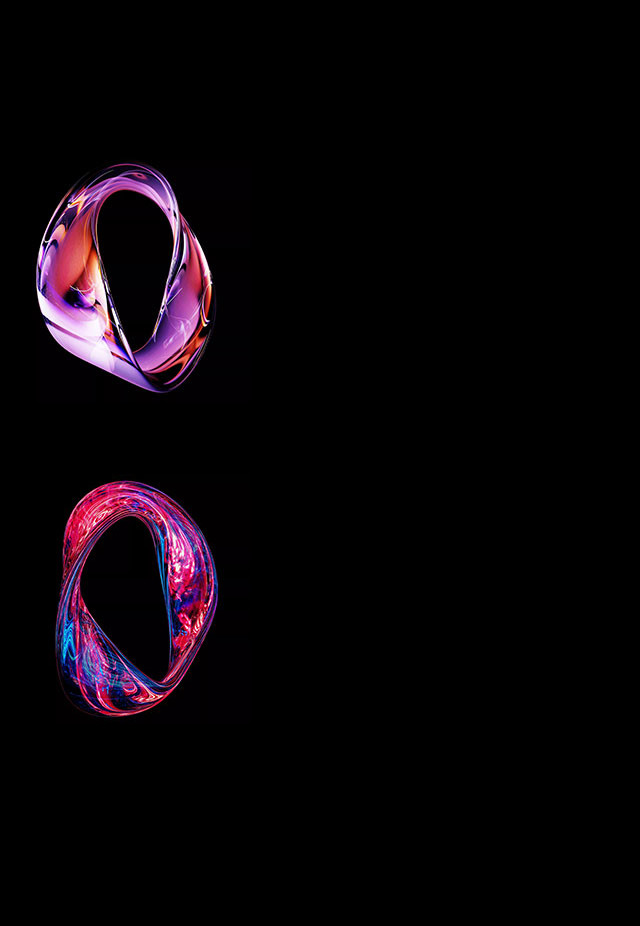
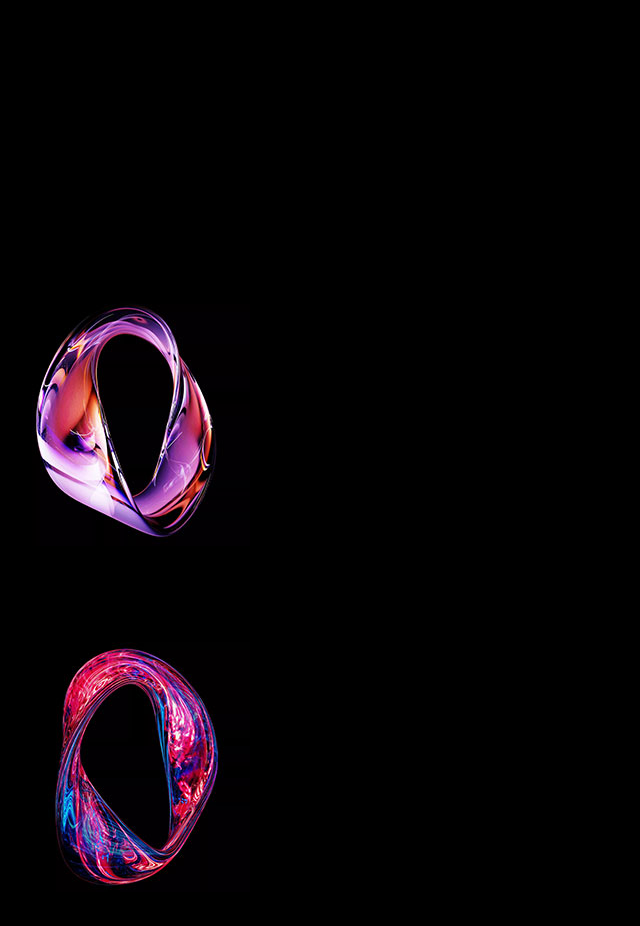
Before and after one commit to Akhilakku23/Portfolio, a React (Vite) app: page / in a window 1280 px wide. Shown: the part 1460-2386 px from the top of the page, without its empty margins (0-640 px from the left). Built offline with nearby package versions, Linux system fonts and the light colour scheme.

Commit message:
cahnge experience

```diff
--- a/src/App.jsx
+++ b/src/App.jsx
@@ -6,6 +6,7 @@ import Experience from "./componets/Experience";
 import Services  from "./componets/Services";
 import Contact from "./componets/Contact";
 import Footer from "./componets/Footer";
+import Education from "./componets/Education";
 
 const App = () => {
   return (
@@ -17,6 +18,7 @@ const App = () => {
   <Navbar/>
   <Hero/>
   <Technologies/>
+  <Education />
   <Project/>
   <Experience/>
   <Services/>
--- /dev/null
+++ b/src/componets/Education.jsx
@@ -0,0 +1,58 @@
+import React from "react";
+import { motion } from "framer-motion";
+
+
+const Education = () => {
+  const cardVariants = {
+    hidden: { opacity: 0, y: 30 },
+    visible: (i) => ({
+      opacity: 1,
+      y: 0,
+      transition: { delay: i * 0.2, duration: 0.6 },
+    }),
+  };
+ const educationList = [
+    {
+      title: "Diploma in Computer Engineering",
+      college: "Govt. Polytechnic College, Muttom",
+      years: "2021 – 2024",
+      grade: "First Class",
+      description:
+        "Graduated with First Class, completing a comprehensive 3-year diploma program focused on core computer engineering principles, Developed hands-on projects using C  and web technologies to solidify theoretical knowledge.",
+    },
+  ];
+
+
+  return (
+    <section className="bg-gradient-to-r  via-black  py-16 text-white">
+      <div className="max-w-5xl mx-auto px-4">
+        <h2 className="text-4xl font-bold text-center mb-12 flex items-center justify-center gap-3">
+          Education
+        </h2>
+
+        <div className="space-y-8">
+          {educationList.map((edu, i) => (
+            <motion.div
+              key={i}
+              className=" rounded-3xl p-6 shadow-xl hover:shadow-blue-500/30 transition duration-300"
+              initial="hidden"
+              whileInView="visible"
+              viewport={{ once: true }}
+              custom={i}
+              variants={cardVariants}
+            >
+              <h3 className="text-2xl font-semibold text-white-300">
+                {edu.title}
+              </h3>
+              <p className="text-lg text-gray-300 mt-1">{edu.college}</p>
+              <p className="text-sm text-gray-400 mb-4">{edu.years}</p>
+              <p className="text-base text-gray-200">{edu.description}</p>
+            </motion.div>
+          ))}
+        </div>
+      </div>
+    </section>
+  );
+};
+
+export default Education;
--- a/src/componets/Experience.jsx
+++ b/src/componets/Experience.jsx
@@ -1,7 +1,140 @@
-import { FaReact, FaNodeJs } from 'react-icons/fa';
-import { SiMongodb } from 'react-icons/si';
-import { motion } from 'framer-motion';
-import { SiExpress } from 'react-icons/si';
+// import { FaReact, FaNodeJs } from 'react-icons/fa';
+// import { SiMongodb } from 'react-icons/si';
+// import { motion } from 'framer-motion';
+// import { SiExpress } from 'react-icons/si';
+
+// const Experience = () => {
+//   const containerVariants = {
+//     hidden: { opacity: 0, y: 50 },
+//     visible: {
+//       opacity: 1,
+//       y: 0,
+//       transition: { duration: 1, when: 'beforeChildren', staggerChildren: 0.3 },
+//     },
+//   };
+
+//   const itemVariants = {
+//     hidden: { opacity: 0, x: -30 },
+//     visible: { opacity: 1, x: 0, transition: { duration: 0.5 } },
+//   };
+
+//   const techIconVariants = {
+//     hover: { scale: 1.2, transition: { duration: 0.3 } },
+//   };
+
+//   return (
+//     <motion.section
+//       id="internships"
+//       className="py-20 text-white"
+//       initial="hidden"
+//       whileInView="visible"
+//       variants={containerVariants}
+//     >
+//       <motion.h2
+//         className="text-4xl font-bold text-center mb-8"
+//         variants={itemVariants}
+//       >
+//         Internship Experience
+//       </motion.h2>
+//       <motion.div className="max-w-5xl mx-auto" variants={itemVariants}>
+//         <motion.div
+//           className="p-6 rounded-lg shadow-lg mb-8"
+//           whileHover={{ scale: 1.02 }}
+//         >
+//           <motion.h3 className="text-3xl font-semibold" variants={itemVariants}>
+//             MERN Stack Developer Intern
+//           </motion.h3>
+//           <motion.p className="text-lg mt-2" variants={itemVariants}>
+//             Company Name - Synnefo Solution
+//           </motion.p>
+//           <motion.p className="text-sm mb-4" variants={itemVariants}>
+//             Aug 2024 - February 2025
+//           </motion.p>
+
+//           <motion.ul
+//             className="list-disc pl-6 mt-4"
+//             initial="hidden"
+//             animate="visible"
+//             variants={containerVariants}
+//           >
+//             {[
+//               'Developed and maintained web applications using the MERN stack (MongoDB, Express.js, React.js, Node.js).',
+//               'Collaborated with the team to design responsive and user-friendly UI components in React.js.',
+//               'Implemented RESTful APIs using Express.js and Node.js, ensuring smooth data integration and communication.',
+//               'Worked with MongoDB to store and retrieve data efficiently.',
+//               'Participated in code reviews, learning from senior developers, and improved the quality of the codebase.',
+//               'Optimized application performance by identifying and fixing bottlenecks in front-end and back-end components.',
+//             ].map((text, index) => (
+//               <motion.li key={index} variants={itemVariants}>
+//                 {text}
+//               </motion.li>
+//             ))}
+//           </motion.ul>
+
+//           <div className="mt-6">
+//             <motion.p className="font-semibold" variants={itemVariants}>
+//               Key Achievements:
+//             </motion.p>
+//             <motion.ul
+//               className="list-inside list-disc mt-2"
+//               variants={containerVariants}
+//             >
+//               {[
+//                 'Successfully built and deployed an e-commerce website prototype using MERN stack.',
+//                 'Gained proficiency in Git, GitHub, and agile workflows.',
+//                 'Enhanced problem-solving and debugging skills by working on real-world challenges.',
+//               ].map((text, index) => (
+//                 <motion.li key={index} variants={itemVariants}>
+//                   {text}
+//                 </motion.li>
+//               ))}
+//             </motion.ul>
+//           </div>
+
+//           {/* Optional: Add tech icons with hover effects */}
+//           <motion.div className="flex space-x-4 mt-6" variants={containerVariants}>
+//             <motion.div
+//               variants={techIconVariants}
+//               whileHover="hover"
+//               className="text-cyan-400"
+//             >
+//               <FaReact className="text-4xl" />
+//             </motion.div>
+//             <motion.div
+//               variants={techIconVariants}
+//               whileHover="hover"
+//               className="text-green-600"
+//             >
+//               <FaNodeJs className="text-4xl" />
+//             </motion.div>
+//             <motion.div
+//               variants={techIconVariants}
+//               whileHover="hover"
+//               className="text-green-500"
+//             >
+//               <SiMongodb className="text-4xl" />
+//             </motion.div>
+
+//             <motion.div
+//               variants={techIconVariants}
+//               whileHover="hover"
+//               className="text-green-500"
+//             >
+//             < SiExpress className="text-4xl" />
+//             </motion.div>
+
+//           </motion.div>
+//         </motion.div>
+//       </motion.div>
+//     </motion.section>
+//   );
+// };
+
+// export default Experience;
+import React from "react";
+import { FaReact, FaNodeJs } from "react-icons/fa";
+import { SiMongodb, SiExpress } from "react-icons/si";
+import { motion } from "framer-motion";
 
 const Experience = () => {
   const containerVariants = {
@@ -9,7 +142,7 @@ const Experience = () => {
     visible: {
       opacity: 1,
       y: 0,
-      transition: { duration: 1, when: 'beforeChildren', staggerChildren: 0.3 },
+      transition: { duration: 1, when: "beforeChildren", staggerChildren: 0.3 },
     },
   };
 
@@ -24,7 +157,7 @@ const Experience = () => {
 
   return (
     <motion.section
-      id="internships"
+      id="mern-course"
       className="py-20 text-white"
       initial="hidden"
       whileInView="visible"
@@ -34,36 +167,41 @@ const Experience = () => {
         className="text-4xl font-bold text-center mb-8"
         variants={itemVariants}
       >
-        Internship Experience
+        MERN Stack Course Completed
       </motion.h2>
+
       <motion.div className="max-w-5xl mx-auto" variants={itemVariants}>
         <motion.div
-          className="p-6 rounded-lg shadow-lg mb-8"
+          className=" p-6 rounded-lg shadow-lg mb-8"
           whileHover={{ scale: 1.02 }}
         >
-          <motion.h3 className="text-3xl font-semibold" variants={itemVariants}>
-            MERN Stack Developer Intern
+          <motion.h3 className="text-3xl font-semibold mb-2" variants={itemVariants}>
+            MERN Stack Web Development
           </motion.h3>
-          <motion.p className="text-lg mt-2" variants={itemVariants}>
-            Company Name - Synnefo Solution
+
+          <motion.p className="text-lg mb-1" variants={itemVariants}>
+            Institution - Synnefo Solutions
           </motion.p>
-          <motion.p className="text-sm mb-4" variants={itemVariants}>
-            Aug 2024 - February 2025
+          <motion.p className="text-sm text-gray-300 mb-4" variants={itemVariants}>
+            Duration: August 2024 – February 2025
+          </motion.p>
+
+          <motion.p className="text-base text-gray-200 mb-4" variants={itemVariants}>
+            I successfully completed an intensive MERN Stack Web Development course where I built full-stack applications from scratch using modern JavaScript technologies. This hands-on experience solidified my skills in both frontend and backend development.
           </motion.p>
 
           <motion.ul
-            className="list-disc pl-6 mt-4"
+            className="list-disc pl-6 mb-6 space-y-2 text-gray-300"
             initial="hidden"
             animate="visible"
             variants={containerVariants}
           >
             {[
-              'Developed and maintained web applications using the MERN stack (MongoDB, Express.js, React.js, Node.js).',
-              'Collaborated with the team to design responsive and user-friendly UI components in React.js.',
-              'Implemented RESTful APIs using Express.js and Node.js, ensuring smooth data integration and communication.',
-              'Worked with MongoDB to store and retrieve data efficiently.',
-              'Participated in code reviews, learning from senior developers, and improved the quality of the codebase.',
-              'Optimized application performance by identifying and fixing bottlenecks in front-end and back-end components.',
+              "Built several projects using MongoDB, Express.js, React.js, and Node.js.",
+              "Designed dynamic and responsive UI components in React.",
+              "Created secure REST APIs using Node and Express.",
+              "Worked with MongoDB for data modeling and CRUD operations.",
+              "Version-controlled projects using Git and collaborated via GitHub.",
             ].map((text, index) => (
               <motion.li key={index} variants={itemVariants}>
                 {text}
@@ -71,28 +209,22 @@ const Experience = () => {
             ))}
           </motion.ul>
 
-          <div className="mt-6">
-            <motion.p className="font-semibold" variants={itemVariants}>
-              Key Achievements:
+          <motion.p className="font-semibold text-white mb-2" variants={itemVariants}>
+            Key Highlights:
           </motion.p>
-            <motion.ul
-              className="list-inside list-disc mt-2"
-              variants={containerVariants}
-            >
+          <motion.ul className="list-inside list-disc text-gray-300 space-y-2" variants={containerVariants}>
             {[
-                'Successfully built and deployed an e-commerce website prototype using MERN stack.',
-                'Gained proficiency in Git, GitHub, and agile workflows.',
-                'Enhanced problem-solving and debugging skills by working on real-world challenges.',
+              "Completed and deployed a fully functional e-commerce web app.",
+              "Gained confidence in full-stack workflows and deployment.",
+              "Mastered React Hooks, JWT auth, and integration with MongoDB Atlas.",
             ].map((text, index) => (
               <motion.li key={index} variants={itemVariants}>
                 {text}
               </motion.li>
             ))}
           </motion.ul>
-          </div>
 
-          {/* Optional: Add tech icons with hover effects */}
-          <motion.div className="flex space-x-4 mt-6" variants={containerVariants}>
+          <motion.div className="flex space-x-6 mt-8" variants={containerVariants}>
             <motion.div
               variants={techIconVariants}
               whileHover="hover"
@@ -114,15 +246,13 @@ const Experience = () => {
             >
               <SiMongodb className="text-4xl" />
             </motion.div>
-
             <motion.div
               variants={techIconVariants}
               whileHover="hover"
-              className="text-green-500"
+              className="text-gray-400"
             >
-            < SiExpress className="text-4xl" />
+              <SiExpress className="text-4xl" />
             </motion.div>
-
           </motion.div>
         </motion.div>
       </motion.div>
--- a/src/constants/index.js
+++ b/src/constants/index.js
@@ -18,13 +18,26 @@ export const PROJECTS = [
   //   technologies: ["React.js, Node.js, Express.js, MongoDB"],
   // },
 
-  {
-    title: "Portfolio Website",
-    image: project3,
-    description:
-      "A personal portfolio website showcasing projects, skills, and contact information.",
-    technologies: ["React.js, Node.js, Express.js, MongoDB, Framer Motion"],
-  },
+ {
+  title: "Personal Portfolio Website",
+  image: project3,
+  description:
+    "A fully responsive portfolio site built to showcase my projects, technical skills, and professional journey. Features smooth scroll animations, dark/light mode toggle, and a contact form integrated with EmailJS for direct inquiries.",
+  liveDemo: "https://akhiii-portfolio.netlify.app",
+  repo: "https://github.com/akhilsaji/akhiii-portfolio",
+  technologies: [
+    "React.js",
+    "Tailwind CSS",
+    "Framer Motion"
+  ],
+  highlights: [
+    "Implemented dark/light mode with persistent user preference via localStorage.",
+    "Animated section entrances and hover effects using Framer Motion.",
+    "Optimized images and code-splitting for sub-1 second First Contentful Paint.",
+    "Deployed on Netlify with automated CI/CD from GitHub."
+  ]
+},
+
   {
     title: "Real-estate website",
     image: project4,
```
Also changed, not shown: 1 other file (tests, documents, lock files or other folders). Lines whose indentation alone changed are shown as unchanged.
